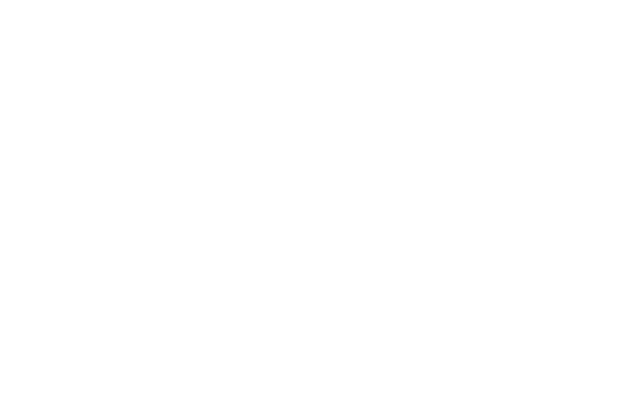
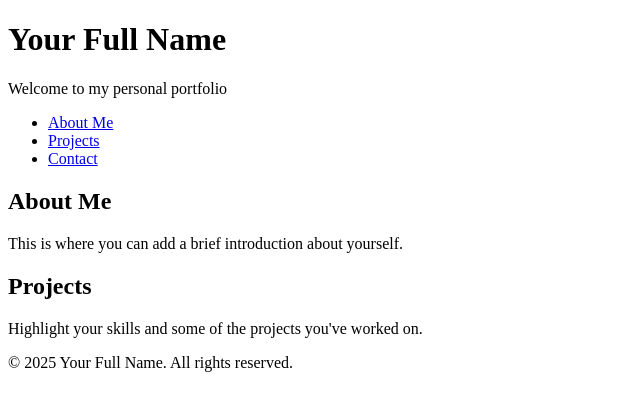
Before and after one commit to Favobiorah1/-My_First_Portfolio, a plain HTML site: page index.html in a window 1280 px wide. Shown: the whole page, without its empty margins (0-640 px from the left). Drawn offline with Linux system fonts and the light colour scheme.

Commit message:
add index.html README.md

```diff
--- a/index.html
+++ b/index.html
@@ -0,0 +1,40 @@
+<!DOCTYPE html>
+<html lang="en">
+	<head>
+		  <meta charset="UTF-8">
+		    <title>Your Full Name - Personal Portfolio</title>
+	</head>
+	<body>
+
+		  <header>
+			      <h1>Your Full Name</h1>
+			          <p>Welcome to my personal portfolio</p>
+				    </header>
+
+				      <nav>
+					          <ul>
+							        <li><a href="#about">About Me</a></li>
+								      <li><a href="#projects">Projects</a></li>
+								            <li><a href="#contact">Contact</a></li>
+									        </ul>
+										  </nav>
+
+										    <section id="about">
+											        <h2>About Me</h2>
+												    <p>This is where you can add a brief introduction about yourself.</p>
+												      </section>
+
+												        <article id="projects">
+														    <h2>Projects</h2>
+														        <p>Highlight your skills and some of the projects you've worked on.</p>
+
+															    <!-- You can insert your learners table here later if required -->
+
+															      </article>
+
+															        <footer>
+																	    <p>&copy; 2025 Your Full Name. All rights reserved.</p>
+																	      </footer>
+
+	</body>
+</html>
```
Also changed, not shown: html_basic/tweets.html (line endings or trailing spaces), 2 other files.
